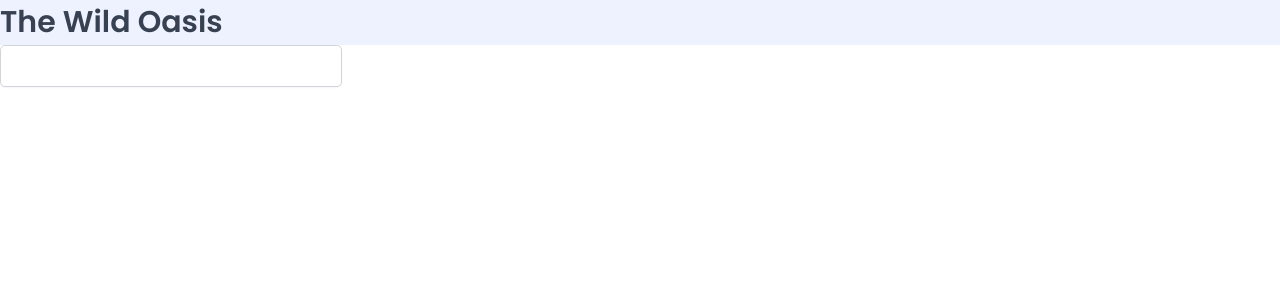
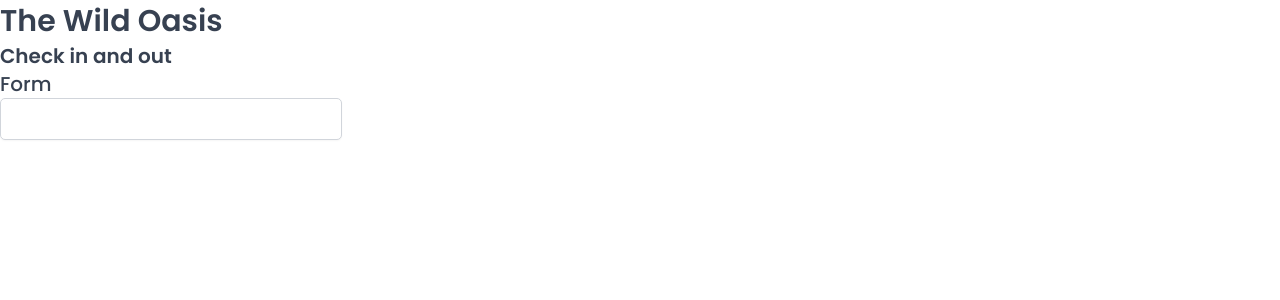
Before and after one commit to luka-tchanukvadze/The-Wild-Oasis-Internal-Tool, a React (Vite) app: page / in a window 1280 px wide. Shown: the top 300 px of the page. Built offline with nearby package versions, Linux system fonts and the light colour scheme; a web font is replaced by a local one.

Commit message:
Styled Component Props and the css Function

```diff
--- a/src/App.jsx
+++ b/src/App.jsx
@@ -1,22 +1,18 @@
 import styled from "styled-components";
 import GlobalStyles from "./styles/GlobalStyles";
 import Input from "./ui/Input";
-
-const H1 = styled.h1`
-  font-size: 30px;
-  font-weight: 600;
-  background-color: var(--color-brand-50);
-`;
+import Heading from "./ui/Heading";
 
 function App() {
   return (
     <>
       <GlobalStyles />
-      <H1>The Wild Oasis</H1>
+      <Heading as={"h1"}>The Wild Oasis</Heading>
+      <Heading as={"h2"}>Check in and out</Heading>
+      <Heading as={"h3"}>Form</Heading>
       <Input />
     </>
   );
 }
 
 export default App;
-//hey
--- /dev/null
+++ b/src/ui/Heading.js
@@ -0,0 +1,36 @@
+import styled, { css } from "styled-components";
+
+// const test = css`
+// font-size: ${10 > 5 ? "30px" : "5px"};
+//   text-align: center;
+// background-color: var(--color-brand-50);
+// `;
+
+// /* ${test} */ down in heading
+const Heading = styled.h1`
+  ${(props) =>
+    props.as === "h1" &&
+    css`
+      font-size: 3rem;
+      font-weight: 600;
+    `}
+
+  ${(props) =>
+    props.as === "h2" &&
+    css`
+      font-size: 2rem;
+      font-weight: 600;
+    `}
+
+
+     ${(props) =>
+    props.as === "h3" &&
+    css`
+      font-size: 2rem;
+      font-weight: 500;
+    `}
+
+  line-height: 1.4;
+`;
+
+export default Heading;
```
